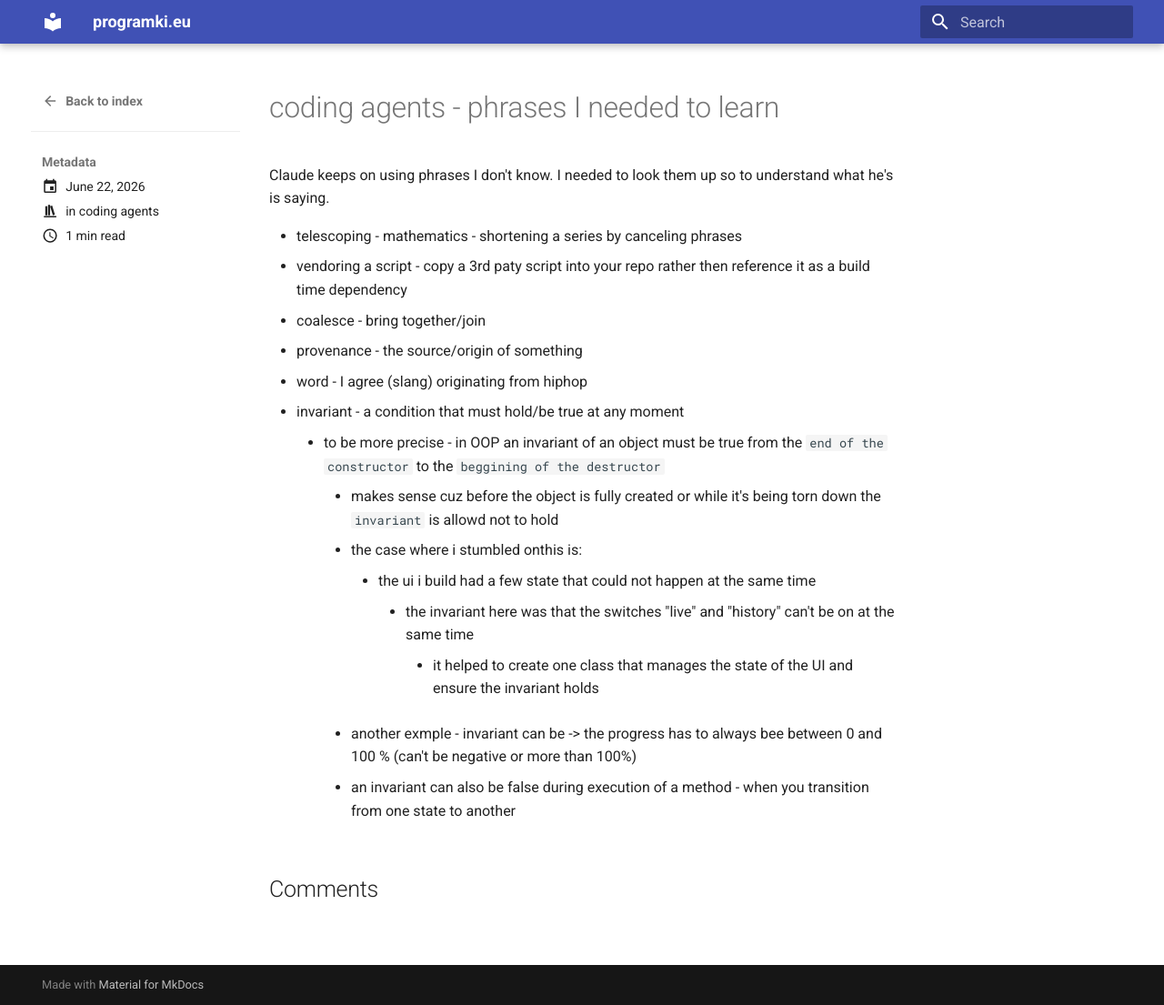
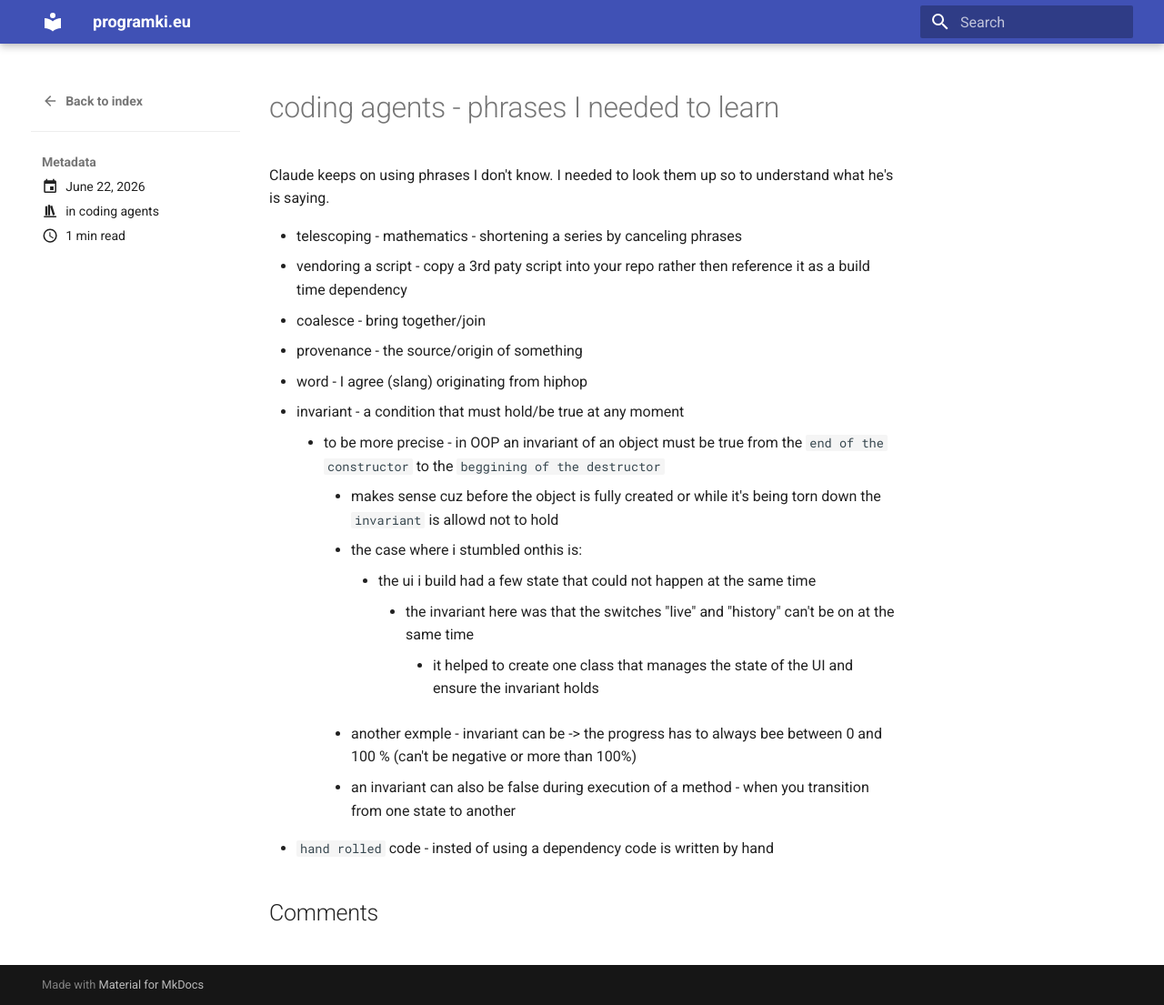
Before and after one commit to inwenis/blog, an MkDocs documentation site: the page built from docs/posts/post35.md, in a window 1280 px wide and 1105 px high. Shown: the whole window at 91% size. Built offline with MkDocs 1.6.1 and Material for MkDocs 9.7.7, drawn with Linux system fonts in a browser that asks for light colours; comment, search, counter and statistics services are not loaded.

Commit message:
add hand rolled code

```diff
--- a/docs/posts/post35.md
+++ b/docs/posts/post35.md
@@ -24,3 +24,4 @@ I needed to look them up so to understand what he's is saying.
                     - it helped to create one class that manages the state of the UI and ensure the invariant holds
         - another exmple - invariant can be -> the progress has to always bee between 0 and 100 % (can't be negative or more than 100%)
         - an invariant can also be false during execution of a method - when you transition from one state to another
+- `hand rolled` code - insted of using a dependency code is written by hand
```
